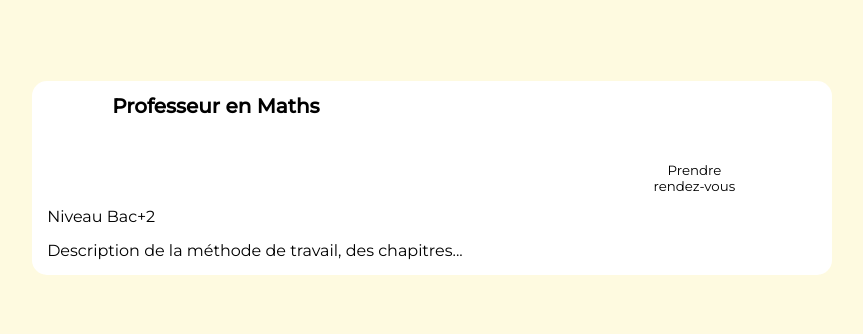
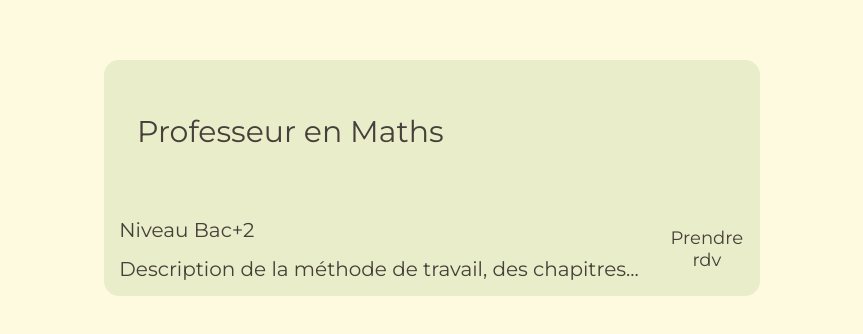
Before and after one commit to Samuel-Jspn/teacherr, a React (Create React App) app: page / in a window 1280 px wide. Shown: the part 222-556 px from the top of the page, without its empty margins (236-1099 px from the left). Built offline with nearby package versions, Linux system fonts and the light colour scheme.

Commit message:
edit composant prof

```diff
--- a/src/pages/home.tsx
+++ b/src/pages/home.tsx
@@ -6,22 +6,24 @@ function home() {
     return (
         <body>
             <div className="all">
-                <div className='block'>
                 <form action="" method="post" className="">
                     <h1 className="title">Professeur en Maths</h1>
+                    <div className='block'>
+                        <div className="infos">
                             <div className='champ'>
                                 Niveau Bac+2
                             </div>
                             <div className='champ'>
                                 Description de la méthode de travail, des chapitres...
                             </div>
-                            <button className='button'>
-                            <div className='rdv'>
-                                <p>Prendre<br /> rendez-vous</p>
                         </div>
+                        <div className="centered-button-container">
+                            <button className="centered-button">
+                                Prendre rdv
                             </button>
+                        </div>
+                    </div>
                 </form>
-                   </div>
             </div>
         </body>
     );
--- a/src/styles/home/home.css
+++ b/src/styles/home/home.css
@@ -1,13 +1,11 @@
-@import url(
-  "https://fonts.googleapis.com/css?family=Montserrat: 900, 400, 700, 600, 500, 900italic"
-);
+@import url("https://fonts.googleapis.com/css?family=Montserrat: 900, 400, 700, 600, 500, 900italic");
 
 :root {
   --black: rgba(0, 0, 0, 1);
   --secondary: rgba(50, 116, 109, 1);
   --primary: rgba(52, 73, 94, 1);
   --subtext: rgba(194, 194, 194, 1);
-    --cloud: rgba(196, 196, 196, 0.2) ;
+  --cloud: rgba(196, 196, 196, 0.2);
   --dominant: rgba(247, 252, 255, 1);
   --white: rgba(255, 255, 255, 1);
 
@@ -24,10 +22,6 @@
   --font-family-font_awesome_6-free-solid: "Font Awesome 6 Free-Solid";
   --font-family-montserrat: "Montserrat";
 }
-
-
-
-
 
 screen a {
   display: contents;
@@ -57,13 +51,6 @@ screen a {
   height: 1080px;
   padding: 86px 80px;
   width: 1920px;
-}
-
-.title {
-    letter-spacing: 0;
-    line-height: normal;
-    margin-left: 80px;
-    min-height: 98px;
 }
 
 .frame-11 {
@@ -127,27 +114,39 @@ screen a {
   width: fit-content;
 }
 
-.block {
-    background-color: white;
-    width: 800px;
+form {
+  background-color: #e9edc9;
   border-radius: 15px;
 }
 
-.title {
-    font-size: 20px;
+.block {
+  display: flex;
+  align-items: center;
 }
 
-.button {
-    float:right;
+.title {
+  font-size: 30px;
+  font-weight: normal;
+  padding: 5%;
+  color: #463f3a;
+}
+
+.block > div > div {
+  margin: 15px;
+  font-size: 20px;
+  color: #463f3a;
+}
+
+.centered-button-container {
+  float: right;
+}
+
+.centered-button {
   border: none;
   background: none;
   font-family: "Montserrat", sans-serif;
-    position: absolute;
-    top: 50%;
-    right: 20%;
-    transform: translate(-50%, -50%);
+  color: #463f3a;
+  font-size: 18px;
+  margin: 1%;
+  padding: 5%;
 }
-
-form > div {
-    margin: 15px;
-}
```
Lines whose indentation alone changed are shown as unchanged.
